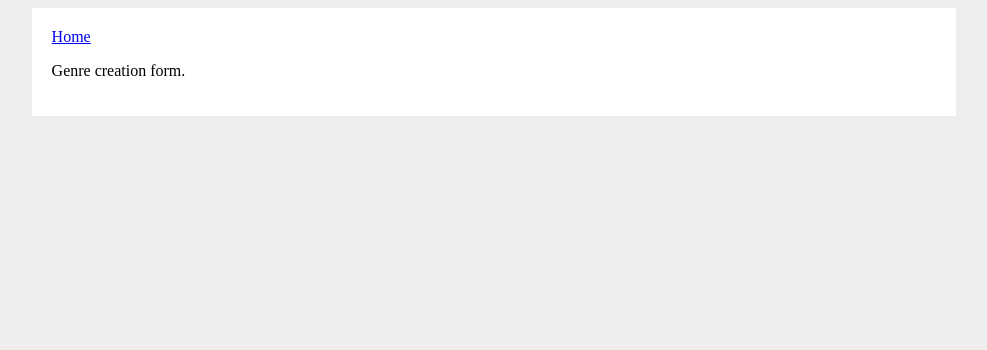
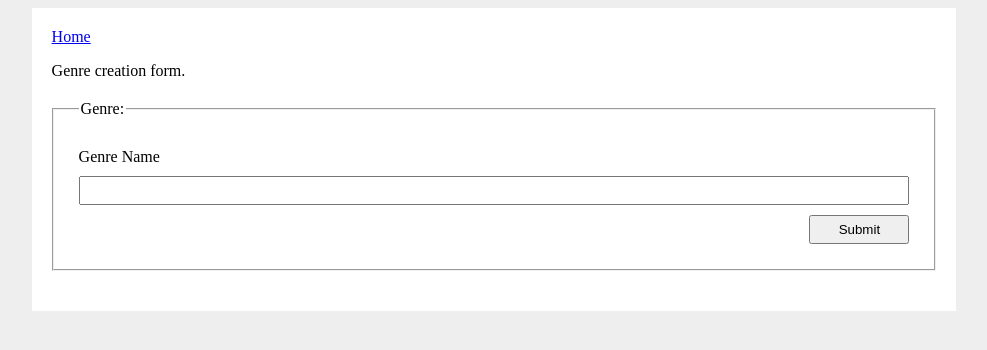
Before and after one commit to sharmaineb/Forms-Lab, a Flask app: page /create_genre in a window 1280 px wide. Shown: the top 350 px of the page, without its empty margins (146-1133 px from the left). Run offline with Flask 2, Linux system fonts and the light colour scheme.

```diff
--- a/books_app/forms.py
+++ b/books_app/forms.py
@@ -47,7 +47,7 @@ class AuthorForm(FlaskForm):
 class GenreForm(FlaskForm):
     """Form to create a genre."""
     # - the genre's name (e.g. fiction, non-fiction, etc)
-    genre = StringField('Genre Name', validators =[
+    name = StringField('Genre Name', validators =[
         DataRequired(),
         Length(min=3, max=80)
     ])
--- a/books_app/routes.py
+++ b/books_app/routes.py
@@ -50,14 +50,14 @@ def create_author():
     if form.validate_on_submit():
         new_author = Author(
             name = form.name.data,
-            biography =form.biography.data
+            biography =form.biography.data,
         )
     # and save to the database, then flash a success message to the user and
         db.session.add(new_author)
         db.session.commit()
-        flash("Success!")
+        flash("New author successfully created!")
         # redirect to the homepage
-        return redirect(url_for('main.home', )) # fix this
+        return redirect(url_for('main.homepage', form=form))
 
     # TODO: Send the form object to the template, and use it to render the form
     # fields
@@ -76,9 +76,9 @@ def create_genre():
     # and save to the database, then flash a success message to the user and
         db.session.add(new_genre)
         db.session.commit()
-
+        flash("New genre successfully created!")
     # redirect to the homepage
-        return redirect(url_for('main.home', )) # fix later
+        return redirect(url_for('main.homepage'))
     # TODO: Send the form object to the template, and use it to render the form
     # fields
     return render_template('create_genre.html', form=form)
@@ -96,6 +96,16 @@ def book_detail(book_id):
     # TODO: If the form was submitted and is valid, update the fields in the
     # Book object and save to the database, then flash a success message to the
     # user and redirect to the book detail page
+    if form.validate_on_submit():
+        book.title = form.title.data,
+        book.publish_date = form.publish_date,
+        book.author = form.author.data,
+        book.audience = form.audience.data,
+        book.genres = form.genres.data,
+
+        db.session.commit()
+        flash("Book Updated!")
+        return redirect(url_for('main.book_detail', book_id=-book_id))
 
     return render_template('book_detail.html', book=book, form=form)
 
--- a/books_app/templates/create_author.html
+++ b/books_app/templates/create_author.html
@@ -6,6 +6,7 @@
 
 <!-- TODO: Add a <form> element here and use the form variable to show the labels & fields -->
 <form method="POST" action="{{ url_for('main.create_author') }}">
+    {{ form.csrf_token }}
     <fieldset>
         <legend>Enter Author Name:</legend>
         {{ form.name.label }}
--- a/books_app/templates/create_genre.html
+++ b/books_app/templates/create_genre.html
@@ -5,5 +5,13 @@
 <p>Genre creation form.</p>
 
 <!-- TODO: Add a <form> element here and use the form variable to show the labels & fields -->
-
+<form method="POST" action="{{ url_for('main.create_genre') }}">
+    {{ form.csrf_token }}
+    <fieldset>
+        <legend>Genre:</legend>
+        {{ form.name.label }}
+        {{ form.name }}
+        {{ form.submit }}
+    </fieldset>
+</form>
 {% endblock %}
```
Also changed, not shown: books_app/database.db.
